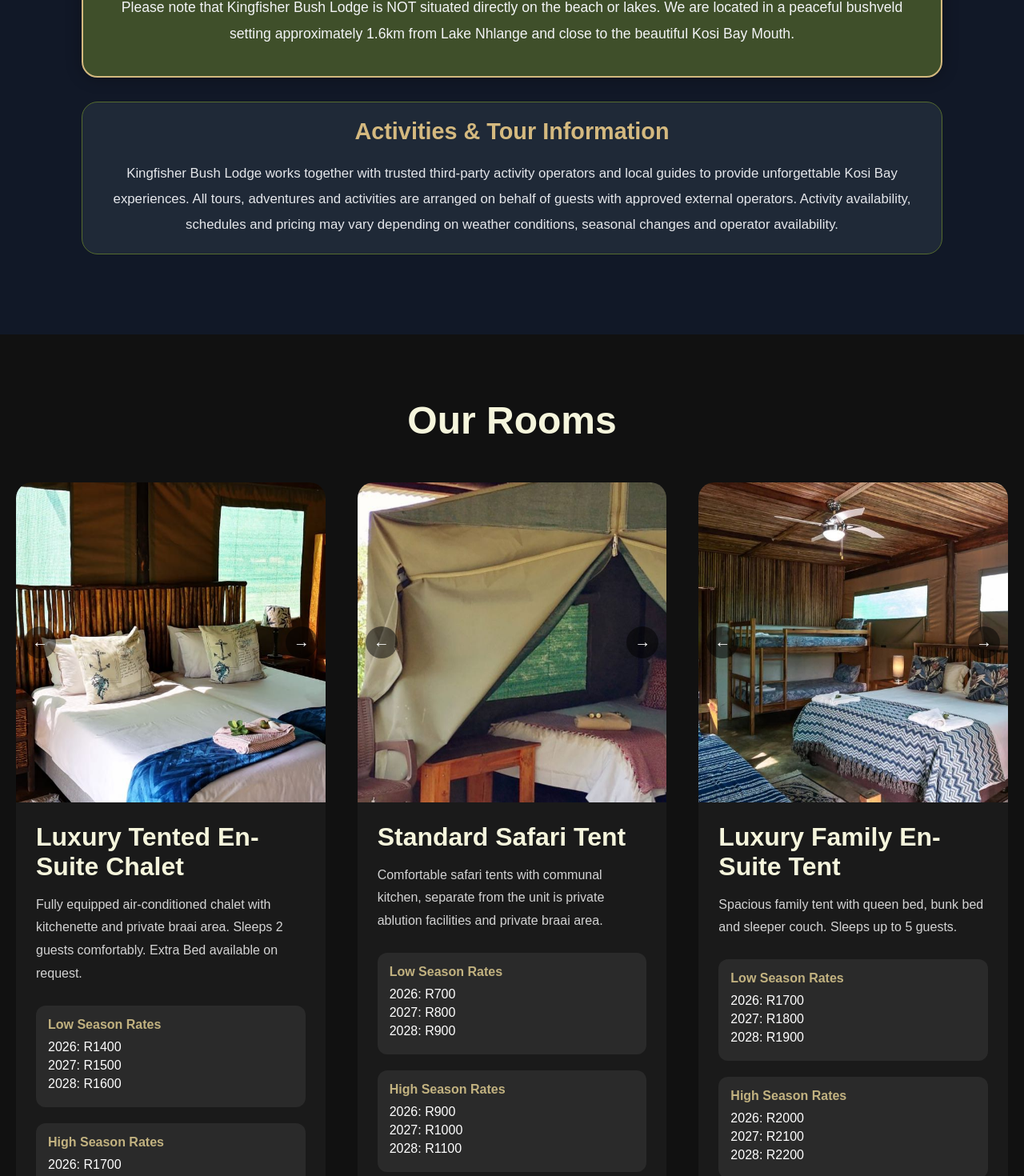
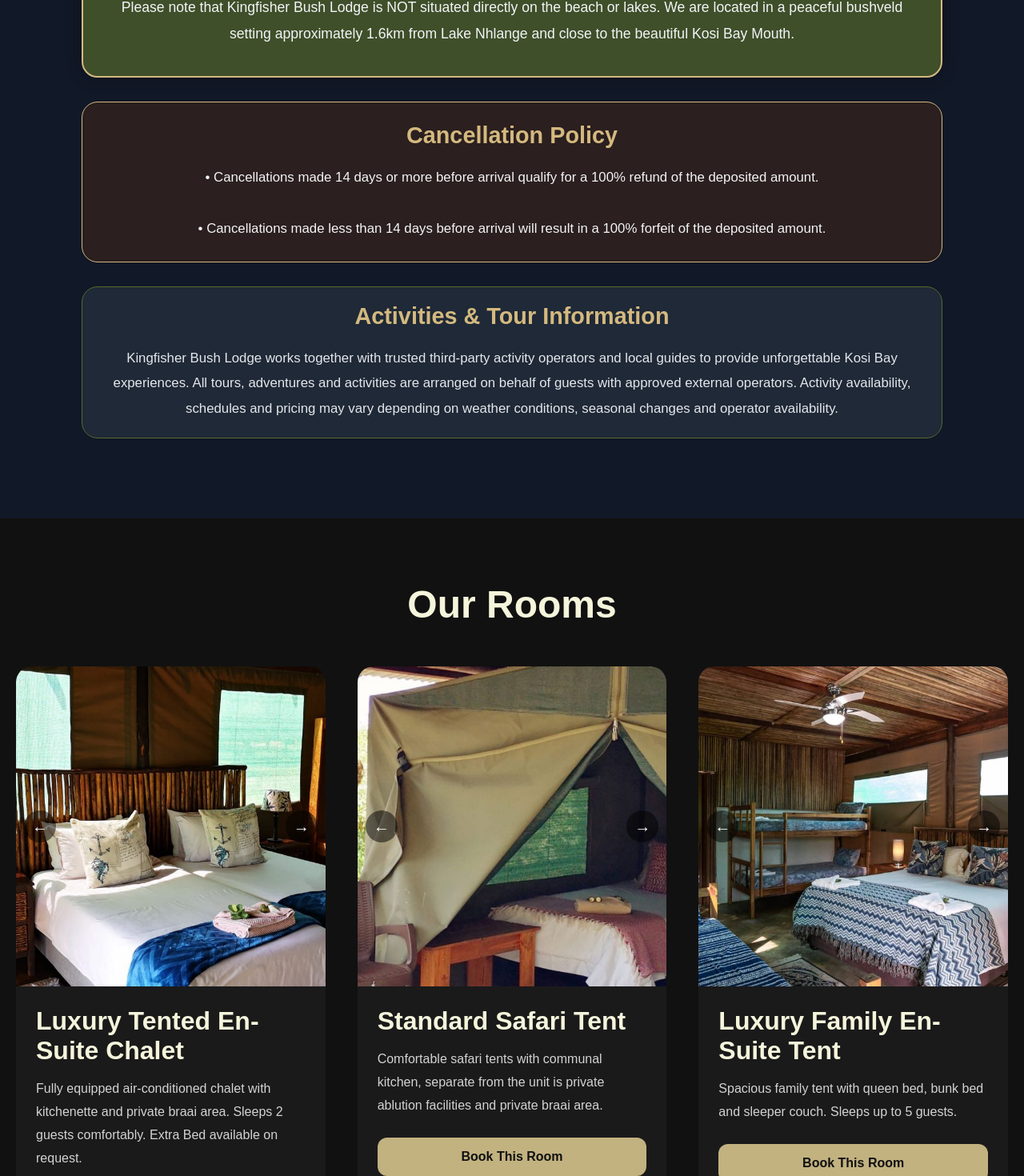
Before and after one commit to Pixi-Creator/Kingfisherbushlodge3.0, a React (Vite) app: page / in a window 1280 px wide. Shown: the part 1193-2663 px from the top of the page at 80% size. Built offline with nearby package versions, Linux system fonts and the light colour scheme.

Commit message:
Site Update

```diff
--- a/src/App.tsx
+++ b/src/App.tsx
@@ -287,6 +287,43 @@ export default function App() {
 <div
   style={{
     marginTop: "30px",
+    background: "#2b1f1f",
+    padding: "25px",
+    borderRadius: "20px",
+    maxWidth: "1100px",
+    marginInline: "auto",
+    border: "1px solid #d4b97f",
+  }}
+>
+  <h3
+    style={{
+      marginBottom: "20px",
+      fontSize: "1.8rem",
+      color: "#d4b97f",
+    }}
+  >
+    Cancellation Policy
+  </h3>
+
+  <p
+    style={{
+      lineHeight: 1.9,
+      fontSize: "1.05rem",
+      color: "#f3f4f6",
+    }}
+  >
+    • Cancellations made 14 days or more before arrival qualify for a 100%
+    refund of the deposited amount.
+    <br />
+    <br />
+    • Cancellations made less than 14 days before arrival will result in a
+    100% forfeit of the deposited amount.
+  </p>
+</div>
+
+<div
+  style={{
+    marginTop: "30px",
     background: "#1f2937",
     padding: "20px",
     borderRadius: "20px",
@@ -442,71 +479,9 @@ export default function App() {
                   {room.description}
                 </p>
 
-                {/* LOW SEASON */}
-                <div
-                  style={{
-                    marginBottom: "20px",
-                    backgroundColor: "#2a2a2a",
-                    padding: "15px",
-                    borderRadius: "12px",
-                  }}
-                >
-                  <h4
-                    style={{
-                      color: "#c2b280",
-                      marginBottom: "10px",
-                    }}
-                  >
-                    Low Season Rates
-                  </h4>
-
-                  {Object.entries(room.lowSeason).map(([year, price]) => (
-                    <p
-                      key={year}
-                      style={{
-                        color: "#ffffff",
-                        margin: "5px 0",
-                      }}
-                    >
-                      {year}: {price}
-                    </p>
-                  ))}
-                </div>
-
-                {/* HIGH SEASON */}
-                <div
-                  style={{
-                    marginBottom: "25px",
-                    backgroundColor: "#2a2a2a",
-                    padding: "15px",
-                    borderRadius: "12px",
-                  }}
-                >
-                  <h4
-                    style={{
-                      color: "#c2b280",
-                      marginBottom: "10px",
-                    }}
-                  >
-                    High Season Rates
-                  </h4>
-
-                  {Object.entries(room.highSeason).map(([year, price]) => (
-                    <p
-                      key={year}
-                      style={{
-                        color: "#ffffff",
-                        margin: "5px 0",
-                      }}
-                    >
-                      {year}: {price}
-                    </p>
-                  ))}
-                </div>
-
                 {/* BOOK BUTTON */}
                 <a
-                  href={`"https://book.nightsbridge.com/23617"?room=${encodeURIComponent(room.title)}`}
+                  href="https://book.nightsbridge.com/23617"
                   target="_blank"
                   rel="noopener noreferrer"
                   style={{
@@ -602,30 +577,87 @@ export default function App() {
     flexDirection: "column",
     gap: "14px",
   }}
+  onSubmit={(e) => {
+    e.preventDefault();
+
+    const form = e.currentTarget;
+
+    const fullName = (
+      form.elements.namedItem("fullName") as HTMLInputElement
+    ).value;
+
+    const phone = (
+      form.elements.namedItem("phone") as HTMLInputElement
+    ).value;
+
+    const email = (
+      form.elements.namedItem("email") as HTMLInputElement
+    ).value;
+
+    const date = (
+      form.elements.namedItem("date") as HTMLInputElement
+    ).value;
+
+    const message = `Hello Kingfisher Bush Lodge,
+
+I would like to enquire about:
+${activity.title}
+
+Full Name: ${fullName}
+Phone Number: ${phone}
+Email Address: ${email}
+Preferred Date: ${date}`;
+
+    const whatsappURL = `https://wa.me/27722423571?text=${encodeURIComponent(
+      message
+    )}`;
+
+    window.open(whatsappURL, "_blank");
+  }}
 >
-                  <input placeholder="Full Name" style={inputStyle} />
-                  <input placeholder="Phone Number" style={inputStyle} />
-                  <input placeholder="Email Address" style={inputStyle} />
-                  <input type="date" style={inputStyle} />
+  <input
+    name="fullName"
+    placeholder="Full Name"
+    style={inputStyle}
+  />
 
-                  <a
-                    href="https://wa.me/27722423571"
-                    target="_blank"
-                    rel="noopener noreferrer"
+  <input
+    name="phone"
+    placeholder="Phone Number"
+    style={inputStyle}
+  />
+
+  <input
+    name="email"
+    placeholder="Email Address"
+    style={inputStyle}
+  />
+
+  <input
+    name="date"
+    type="date"
+    style={inputStyle}
+  />
+
+  <button
+    type="submit"
     style={{
       background: "#556b2f",
       padding: "16px",
       borderRadius: "50px",
       textAlign: "center",
-                      textDecoration: "none",
+      border: "none",
       color: "white",
       fontWeight: "bold",
       marginTop: "10px",
+      cursor: "pointer",
+      fontSize: "1rem",
     }}
   >
     Enquire on WhatsApp
-                  </a>
+  </button>
 </form>
+
               </div>
             </div>
           ))}
--- a/src/Header.tsx
+++ b/src/Header.tsx
@@ -120,8 +120,8 @@ export default function Header() {
           </a>
 
           <a href="#about" style={navStyle}>
-            About
-          </a>
+  Important Info
+</a>
 
           <a href="#rooms" style={navStyle}>
             Accommodation
```
Lines whose indentation alone changed are shown as unchanged.
